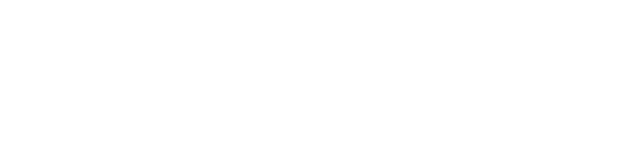
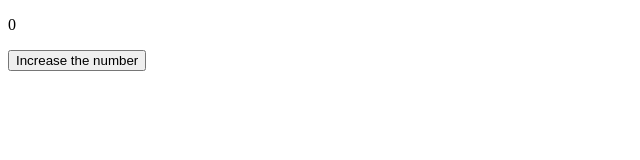
Before and after one commit to hhmehsan/rira-test, a plain HTML site: page index.html in a window 1280 px wide. Shown: the whole page, without its empty margins (0-640 px from the left). Drawn offline with nearby package versions, Linux system fonts and the light colour scheme.

Commit message:
counter added

```diff
--- a/app.js
+++ b/app.js
@@ -1,3 +1,12 @@
-Vue.createApp({
-
+const vm = Vue.createApp({
+    data(){
+        return{
+            counter:0 ,
+        }
+    },
+    methods:{
+        increaseCounter(){
+            this.counter++
+        }
+    }
 }).mount('#app')
--- a/index.html
+++ b/index.html
@@ -6,7 +6,10 @@
     <title>rira-test</title>
 </head>
 <body>
-    <div id="app"></div>
+    <div id="app">
+        <p>{{ counter }}</p>
+        <button @click="increaseCounter" > Increase the number </button>
+    </div>
     <script src="https://unpkg.com/vue@3/dist/vue.global.js"></script>
     <script src="app.js"></script>
 </body>
```
